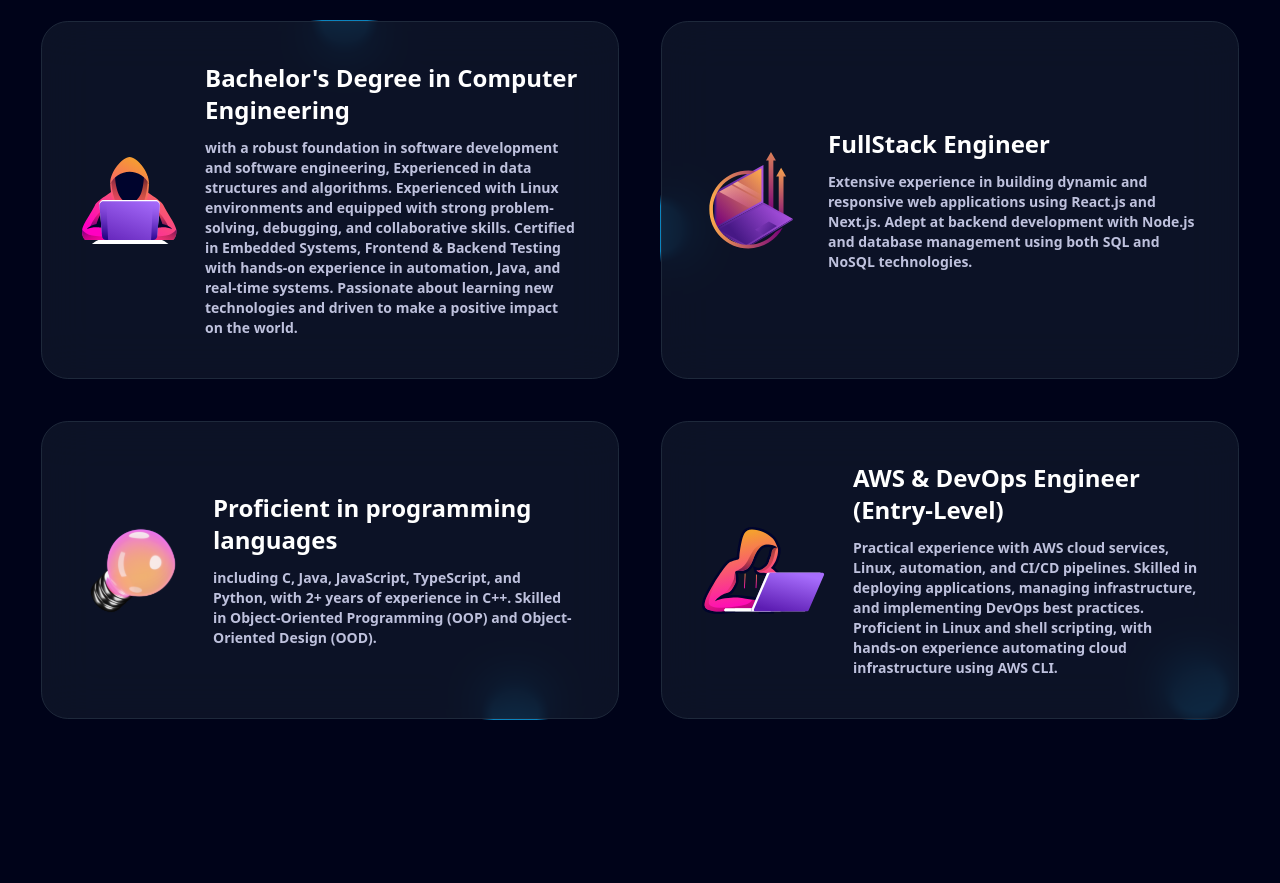
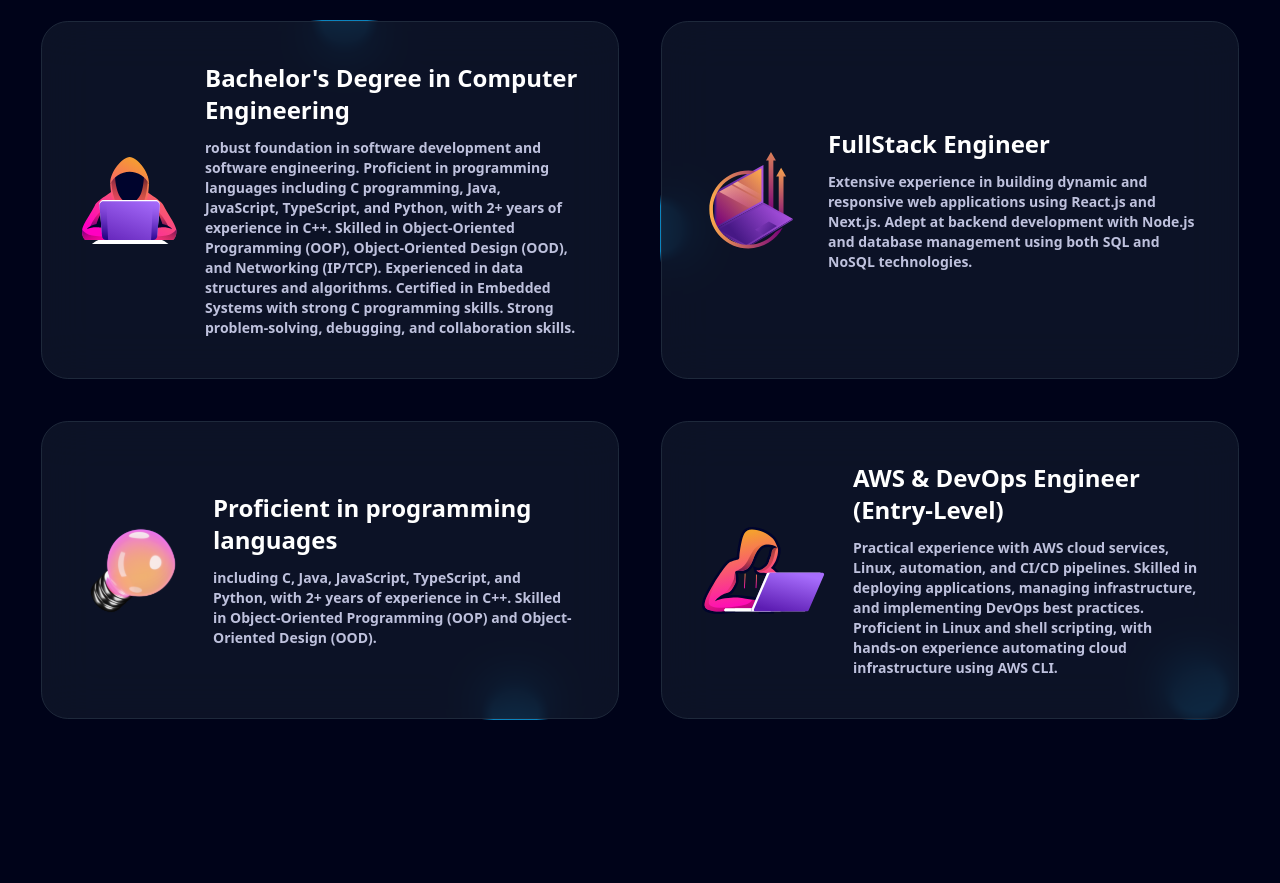
Before and after one commit to AhmedHeikall/my-portfolio, a Next.js app: page / in a window 1280 px wide. Shown: the part 1000-1883 px from the top of the page. Built offline with nearby package versions, Linux system fonts and the light colour scheme.

Commit message:
update skills

```diff
--- a/data/index.ts
+++ b/data/index.ts
@@ -110,7 +110,7 @@ export const workExperience = [
   {
     id: 1,
     title: "Bachelor's Degree in Computer Engineering",
-    desc: "with a robust foundation in software development and software engineering, Experienced in data structures and algorithms. Experienced with Linux environments and equipped with strong problem-solving, debugging, and collaborative skills. Certified in Embedded Systems, Frontend & Backend Testing with hands-on experience in automation,  Java, and real-time systems. Passionate about learning new technologies and driven to make a positive impact on the world.",
+    desc: "robust foundation in software development and software engineering.  Proficient in programming languages including C programming, Java, JavaScript, TypeScript, and Python, with 2+ years of experience in C++.  Skilled in Object-Oriented Programming (OOP), Object-Oriented Design (OOD), and Networking (IP/TCP).  Experienced in data structures and algorithms.  Certified in Embedded Systems with strong C programming skills.  Strong problem-solving, debugging, and collaboration skills.",
     className: "md:col-span-2",
     thumbnail: "/exp1.svg",
   },
```
